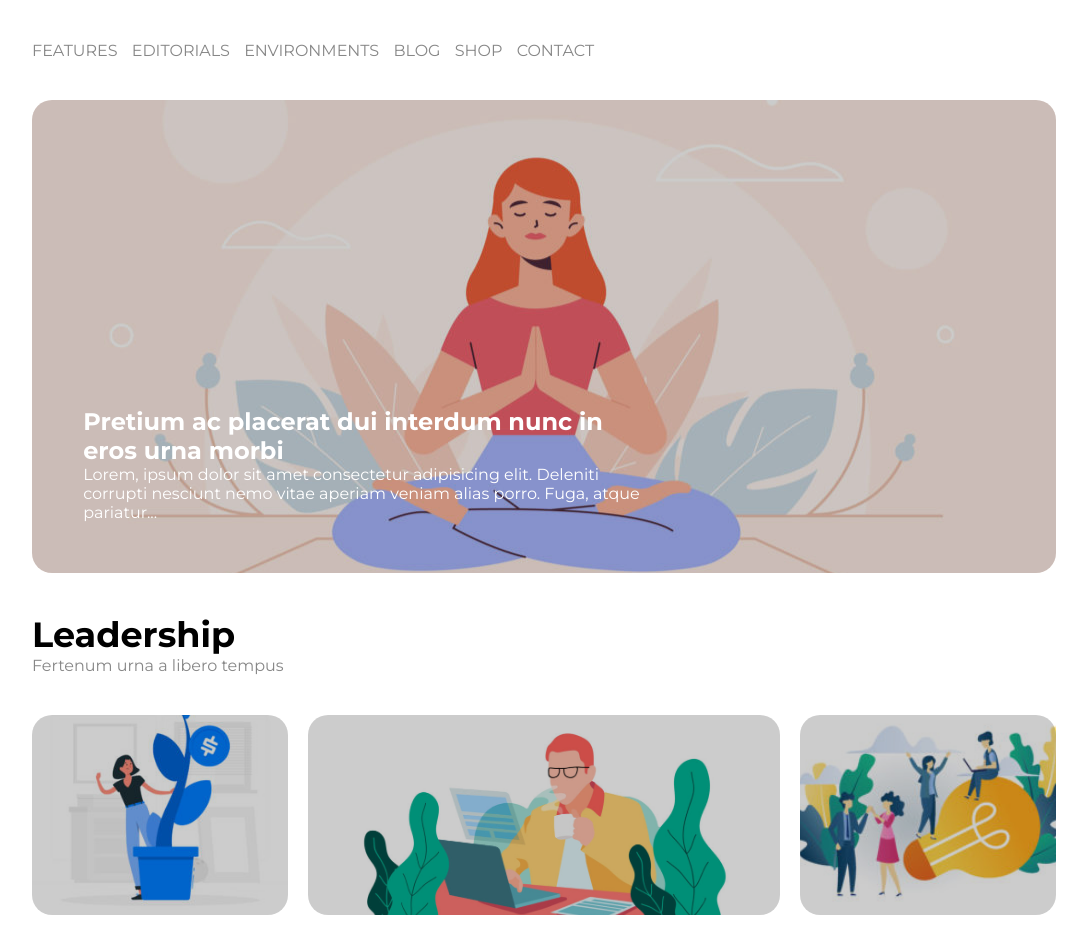
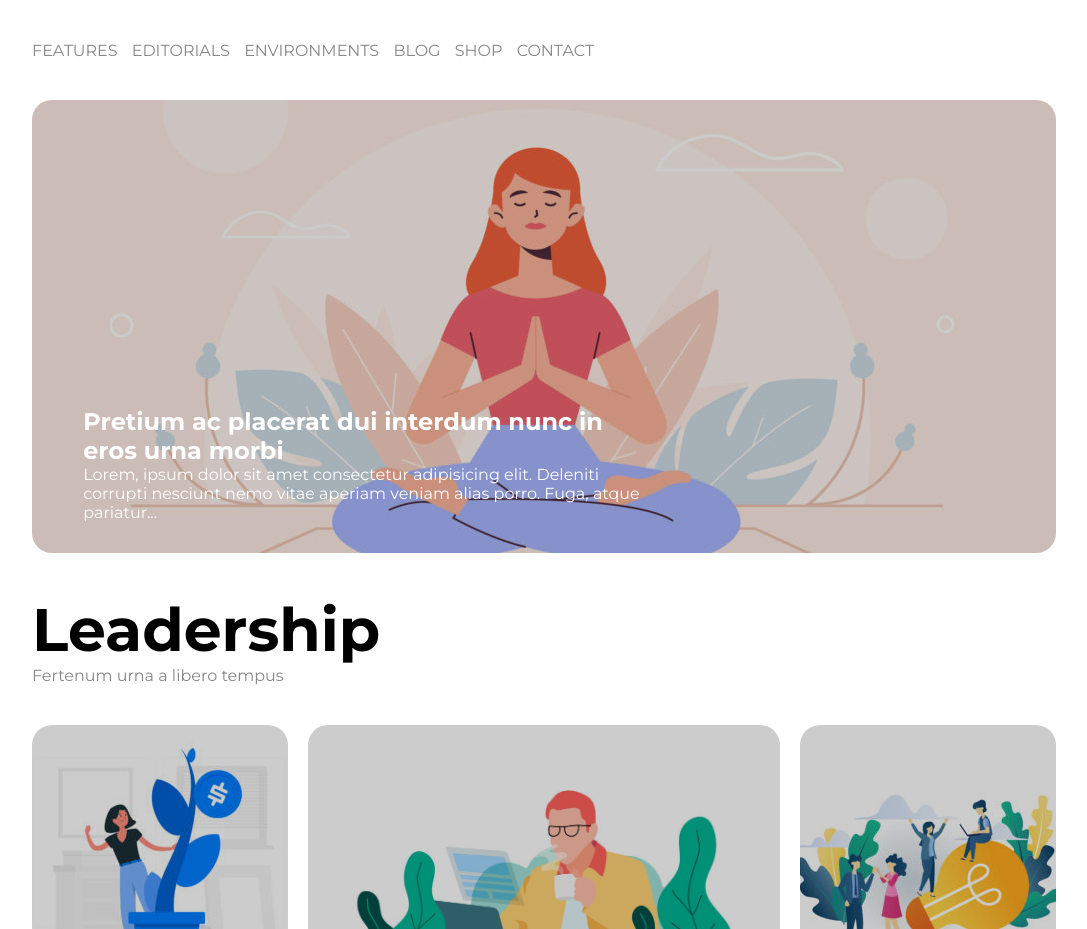
Before and after one commit to fmarabini93/htmlcss-wp, a plain HTML site: page index.html in a window 1280 px wide. Shown: the part 83-1012 px from the top of the page, without its empty margins (96-1183 px from the left). Drawn offline with Linux system fonts and the light colour scheme.

Commit message:
touch-ups

```diff
--- a/css/style.css
+++ b/css/style.css
@@ -48,7 +48,7 @@ nav li {
 }
 #tip-text {
     color: #FFFFFF;
-    padding: 30% 40% 5% 5%;
+    padding: 30% 40% 3% 5%;
 }
 /*--Top*/
 
@@ -57,7 +57,7 @@ nav li {
     margin: 40px 0;
 }
 .main-top > h1 {
-    font-size: 35px;
+    font-size: 60px;
     font-weight: 700;
 }
 .column {
@@ -70,17 +70,17 @@ nav li {
     margin: 0 20px;
 }
 .image {
-    height: 200px;
-    background-size: cover;
+    height: 300px;
+    margin-bottom: 20px;
     background-position: center;
     background-repeat: no-repeat;
-    margin-bottom: 20px;
 }
 .left {
     background-image: url(../img/img-1.jpg);
 }
 .centerimg {
     background-image: url(../img/banner-2.jpg);
+    background-size: cover;
 }
 .right {
     background-image: url(../img/img-3.jpg);
@@ -96,6 +96,6 @@ footer {
     text-align: center;
 }
 footer > span {
-    color: red;
+    color: #FF0000;
 }
 /*--Bottom*/
```
Also changed, not shown: index.html (+4 -0 lines).
